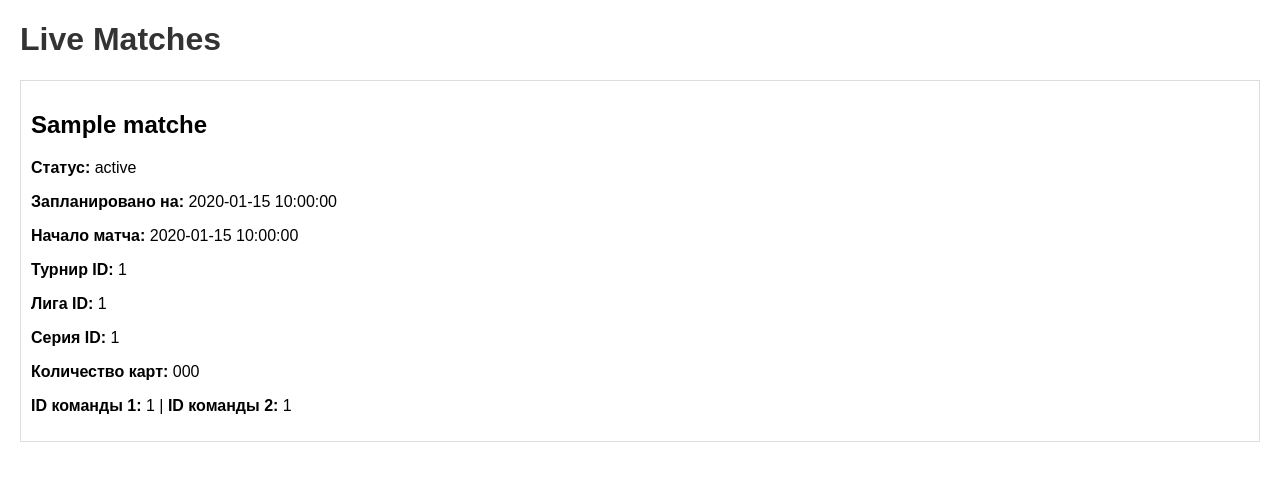
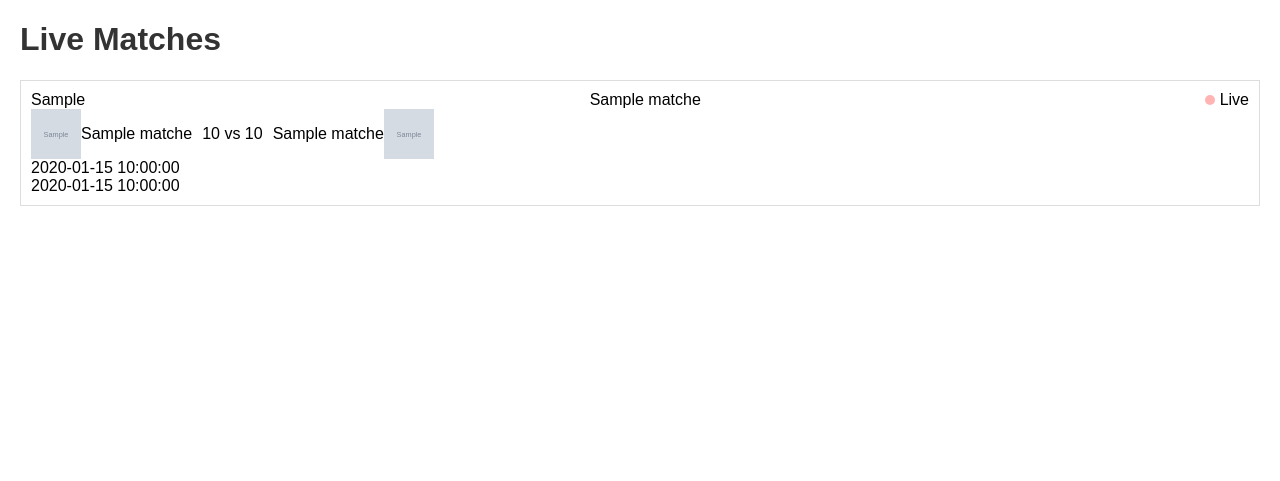
Before and after one commit to LlnZa/cs2, a FastAPI app: page / in a window 1280 px wide. Shown: the top 481 px of the page. Run offline with FastAPI, Linux system fonts and the light colour scheme; grey boxes marked "Sample" are stand-in pictures; a database or web service that is not in the repository returns one stand-in record (values such as "Sample title"); parts of the project's set-up code (start-up, migrations or seed data) failed here and were passed over; some libraries are stand-ins or nearby versions.

Commit message:
Update index.html

```diff
--- a/templates/index.html
+++ b/templates/index.html
@@ -4,6 +4,21 @@
     <meta charset="UTF-8">
     <title>Live Matches</title>
     <link rel="stylesheet" href="/static/style.css">
+    <style>
+        /* Пример простого стиля для мигающего красного кружка */
+        .live-indicator {
+            display: inline-block;
+            width: 10px;
+            height: 10px;
+            background-color: red;
+            border-radius: 50%;
+            animation: blink 1s infinite;
+        }
+        @keyframes blink {
+            0%, 100% { opacity: 1; }
+            50% { opacity: 0; }
+        }
+    </style>
 </head>
 <body>
     <h1>Live Matches</h1>
@@ -11,16 +26,41 @@
         <ul>
         {% for match in matches %}
             <li>
-                <h2>{{ match.name }}</h2>
-                <p><strong>Статус:</strong> {{ match.status }}</p>
-                <p><strong>Запланировано на:</strong> {{ match.scheduled_at }}</p>
-                <p><strong>Начало матча:</strong> {{ match.begin_at }}</p>
-                <p><strong>Турнир ID:</strong> {{ match.tournament_id }}</p>
-                <p><strong>Лига ID:</strong> {{ match.league_id }}</p>
-                <p><strong>Серия ID:</strong> {{ match.serie_id }}</p>
-                <p><strong>Количество карт:</strong> {{ match.number_of_games }}</p>
-                <p><strong>ID команды 1:</strong> {{ match.team1_id }} | <strong>ID команды 2:</strong> {{ match.team2_id }}</p>
-                <!-- Если у вас будут ссылки на лого, можно добавить тэг <img src="..."> -->
+                <div style="display: flex; align-items: center; justify-content: space-between;">
+                    <!-- Количество карт, например "bo3" -->
+                    <div>{{ match.bo_format }}</div>
+                    <!-- Название серии, например "Katowice 2025" -->
+                    <div>{{ match.series_full_name }}</div>
+                    <!-- Индикатор Live -->
+                    {% if match.live_supported %}
+                        <div><span class="live-indicator"></span> Live</div>
+                    {% else %}
+                        <div>off</div>
+                    {% endif %}
+                </div>
+                <div style="display: flex; align-items: center;">
+                    <!-- Логотип и имя первой команды -->
+                    {% if match.team1_logo %}
+                        <img src="{{ match.team1_logo }}" alt="{{ match.team1_name }}" width="50" height="50">
+                    {% endif %}
+                    <span>{{ match.team1_name }}</span>
+                    <!-- Счет -->
+                    {% if match.final_score_team1 is not none and match.final_score_team2 is not none %}
+                        <span style="margin: 0 10px;">{{ match.final_score_team1 }} vs {{ match.final_score_team2 }}</span>
+                    {% else %}
+                        <span style="margin: 0 10px;">- vs -</span>
+                    {% endif %}
+                    <!-- Имя и логотип второй команды -->
+                    <span>{{ match.team2_name }}</span>
+                    {% if match.team2_logo %}
+                        <img src="{{ match.team2_logo }}" alt="{{ match.team2_name }}" width="50" height="50">
+                    {% endif %}
+                </div>
+                <div>
+                    <!-- Отображение запланированного времени: дата и время на разных строках -->
+                    <div>{{ match.match_date }}</div>
+                    <div>{{ match.match_time }}</div>
+                </div>
             </li>
         {% endfor %}
         </ul>
```
